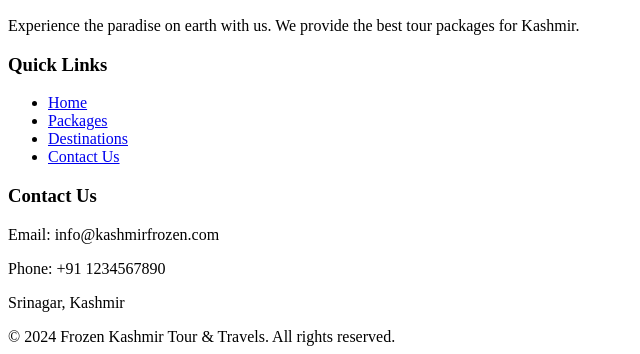
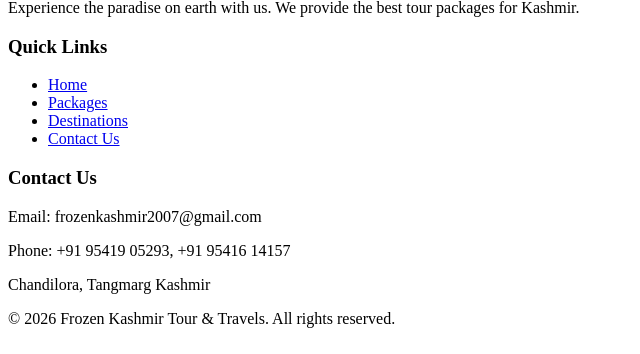
Before and after one commit to faisalbashir383/FROZENKASHMIR, a Django app: page /contact/ in a window 1280 px wide. Shown: the part 1428-1782 px from the top of the page, without its empty margins (0-640 px from the left). After the commit the page ends 1756 px from the top, so only its background shows below. Run offline with Django 5.2, Linux system fonts and the light colour scheme.

Commit message:
full website

```diff
--- /dev/null
+++ b/requirements.txt
@@ -0,0 +1,6 @@
+asgiref==3.11.0
+Django==5.2.8
+pillow==12.0.0
+sqlparse==0.5.3
+python-dotenv==1.2.1
+psycopg2==2.9.11
--- a/templates/travel/base.html
+++ b/templates/travel/base.html
@@ -77,13 +77,13 @@
             </div>
             <div class="footer-section">
                 <h3>Contact Us</h3>
-                <p>Email: info@kashmirfrozen.com</p>
-                <p>Phone: +91 1234567890</p>
-                <p>Srinagar, Kashmir</p>
+                <p>Email: frozenkashmir2007@gmail.com</p>
+                <p>Phone: +91 95419 05293, +91 95416 14157</p>
+                <p>Chandilora, Tangmarg Kashmir</p>
             </div>
         </div>
         <div class="copyright">
-            &copy; 2024 Frozen Kashmir Tour & Travels. All rights reserved.
+            &copy; 2026 Frozen Kashmir Tour & Travels. All rights reserved.
         </div>
     </footer>
 
--- a/templates/travel/contact.html
+++ b/templates/travel/contact.html
@@ -21,7 +21,7 @@
                         📍</div>
                     <div>
                         <h4 style="margin-bottom: 0.2rem;">Address</h4>
-                        <p style="color: #666;">Boulevard Road, Dal Lake,<br>Srinagar, Kashmir 190001</p>
+                        <p style="color: #666;">Chandilora, Tangmarg<br>Kashmir 193402</p>
                     </div>
                 </div>
 
@@ -31,7 +31,7 @@
                         📞</div>
                     <div>
                         <h4 style="margin-bottom: 0.2rem;">Phone</h4>
-                        <p style="color: #666;">+91 98765 43210<br>+91 12345 67890</p>
+                        <p style="color: #666;">+91 95419 05293<br>+91 95416 14157</p>
                     </div>
                 </div>
 
@@ -41,7 +41,7 @@
                         ✉️</div>
                     <div>
                         <h4 style="margin-bottom: 0.2rem;">Email</h4>
-                        <p style="color: #666;">info@kashmirfrozen.com<br>bookings@kashmirfrozen.com</p>
+                        <p style="color: #666;">frozenkashmir2007@gmail.com<br></p>
                     </div>
                 </div>
             </div>
@@ -49,7 +49,7 @@
             <!-- Map -->
             <div style="height: 300px; border-radius: 20px; overflow: hidden; box-shadow: var(--shadow-md);">
                 <iframe
-                    src="https://www.google.com/maps/embed?pb=!1m18!1m12!1m3!1d105627.86877764654!2d74.7286282645672!3d34.08365313341804!2m3!1f0!2f0!3f0!3m2!1i1024!2i768!4f13.1!3m3!1m2!1s0x38e1855686e3c5ef%3A0x662248e02a6f15e1!2sSrinagar!5e0!3m2!1sen!2sin!4v1645516000000!5m2!1sen!2sin"
+                    src="https://www.google.com/maps/embed?pb=!1m18!1m12!1m3!1d105627.86877764654!2d74.7286282645672!3d34.08365313341804!2m3!1f0!2f0!3f0!3m2!1i1024!2i768!4f13.1!3m3!1m2!1s0x38e1855686e3c5ef%3A0x662248e02a6f15e1!2sTangmarg!5e0!3m2!1sen!2sin!4v1645516000000!5m2!1sen!2sin"
                     width="100%" height="100%" style="border:0;" allowfullscreen="" loading="lazy"></iframe>
             </div>
         </div>
```
Also changed, not shown: frozenkashmir/settings.py (+16 -2 lines), travel/__init__.py (added), travel/management/__init__.py (added).
